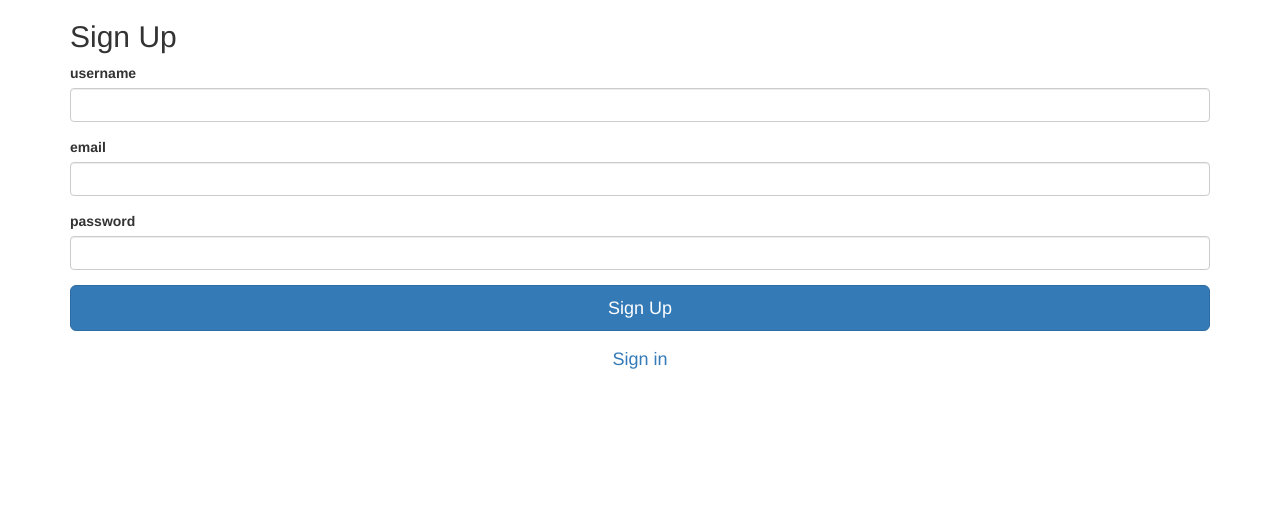
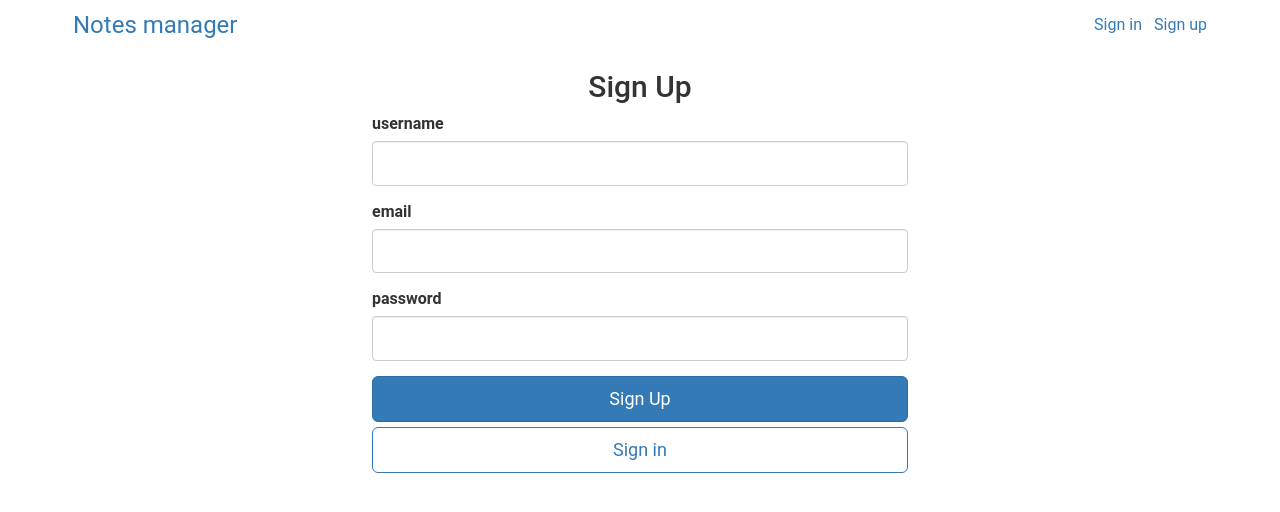
Before and after one commit to zakrzewskib/notes-manager, a Flask app: page /signup in a window 1280 px wide. Shown: the top 512 px of the page. Run offline with Flask 2, Linux system fonts and the light colour scheme; some libraries are stand-ins or nearby versions.

Commit message:
Style sing up page

```diff
--- a/templates/layout.html
+++ b/templates/layout.html
@@ -9,8 +9,8 @@
 <nav class="navbar fixed-top custom-container">
     <a class="navbar-brand-custom" href="#">Notes manager</a>
     <ul class="navbar-nav">
-        <li class="nav-item"><a class="nav-link" href="#">Sign in</a></li>
-        <li class="nav-item"><a class="nav-link" href="#">Sign up</a></li>
+        <li class="nav-item"><a class="nav-link" href="{{ url_for('login') }}">Sign in</a></li>
+        <li class="nav-item"><a class="nav-link" href="{{ url_for('signup') }}">Sign up</a></li>
     </ul>
 </nav>
 {% endblock %}
--- a/templates/signup.html
+++ b/templates/signup.html
@@ -1,3 +1,4 @@
+{% include "layout.html" %}
 {% extends "bootstrap/base.html" %}
 {% import "bootstrap/wtf.html" as wtf %}
 
@@ -7,11 +8,11 @@ Sign Up
 
 {% block styles %}
 {{super()}}
-<link rel="stylesheet" href="{{url_for('.static', filename='sign-form.css')}}">
+<link rel="stylesheet" href="{{url_for('.static', filename='main.css')}}">
 {% endblock %}
 
 {% block content %}
-<div class="container">
+<div class="custom-container form-container">
 
   <form class="form" method="POST" action="/signup">
     <h2 class="form-heading">Sign Up</h2>
@@ -20,7 +21,7 @@ Sign Up
     {{ wtf.form_field(form.email) }}
     {{ wtf.form_field(form.password) }}
     <button class="btn btn-lg btn-primary btn-block" type="submit">Sign Up</button>
-    <a role="button" class="btn btn-lg btn-secondary btn-block" href="{{ url_for('login') }}">Sign in</a>
+    <a role="button" class="btn btn-lg btn-secondary btn-secondary-custom btn-block" href="{{ url_for('login') }}">Sign in</a>
   </form>
 
 </div>
```
